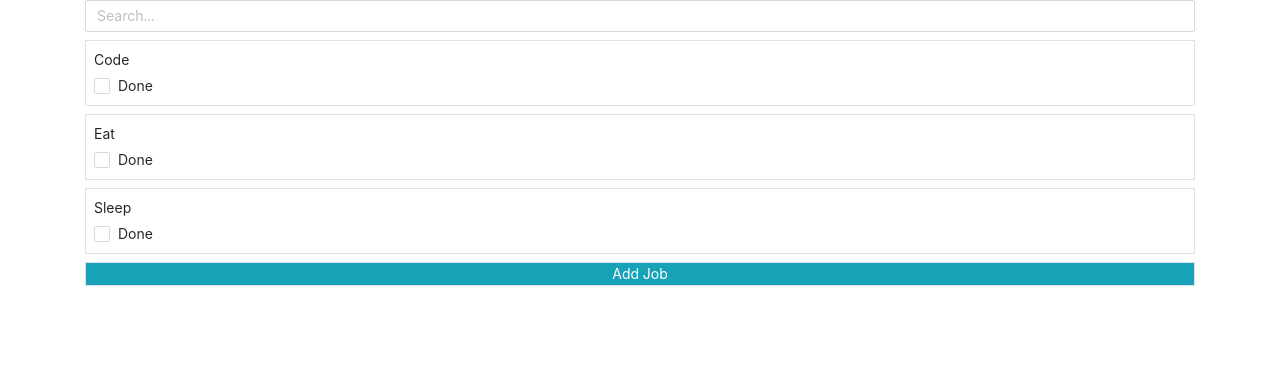
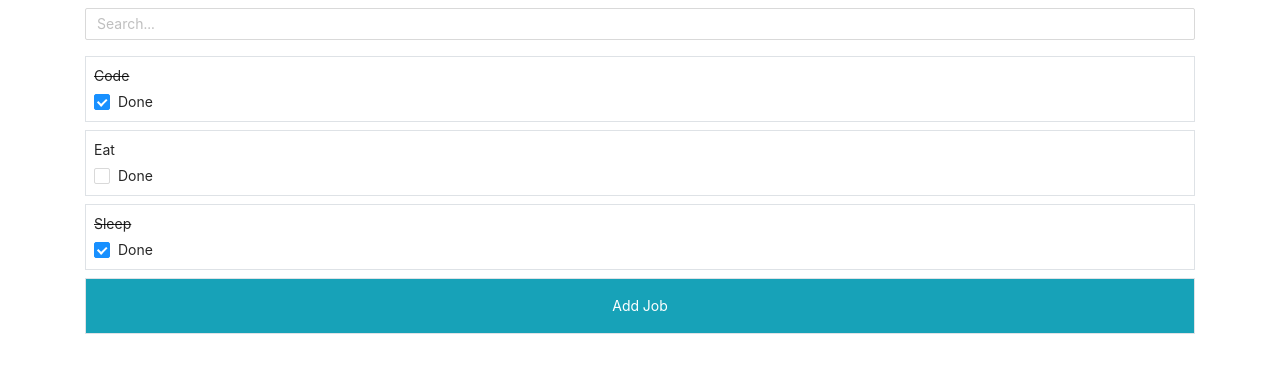
Before and after one commit to GLab-cloud/Go, a React (Create React App) app in the folder TodoListApp/React FE/: page / in a window 1280 px wide. Shown: the top 372 px of the page. Built offline with nearby package versions, Linux system fonts and the light colour scheme.

Commit message:
element.is_Done

```diff
--- a/TodoListApp/React FE/src/App.js
+++ b/TodoListApp/React FE/src/App.js
@@ -8,14 +8,17 @@ import {
 from 'lodash';
 const initList = [{
         id: 0,
-        title: 'Code'
+        title: 'Code',
+        is_Done: true
     },
     {
         id: 1,
-        title: 'Eat'
+        title: 'Eat',
+        is_Done: false
     }, {
         id: 2,
-        title: 'Sleep'
+        title: 'Sleep',
+        is_Done: true
     }
 ]
 
@@ -32,10 +35,15 @@ function App() {
                 div key = {
                     item.id
                 }
-                className = 'mt-2 border p-2' > < div > {
+                className = 'mt-2 border p-2' >
+                <
+                div className = { item.is_Done ? 'text-line-through' : '' } > {
                     item.title
                 } < /div> <
-                div className = 'mt-1' > < Checkbox onChange = { onChange } >
+                div className = 'mt-1' > < Checkbox onChange = {
+                    () => handleChange(item)
+                }
+                checked = { item.is_Done } >
                 Done < /Checkbox > < /div > < /div >
 
             )
@@ -49,12 +57,21 @@ function App() {
             div key = {-1 }
             onClick = { handleAdd }
 
-            className = 'mt-2 border bg-info text-white d-flex justify-content-center' >
+            className = 'add mt-2 border bg-info text-white d-flex justify-content-center p-3' >
             Add Job < /div>
         )
         return l
     }
-    const onChange = () => {}
+    const handleChange = (e) => {
+        const l = list.map(element => {
+
+            if (element.id === e.id) {
+                element.is_Done = !element.is_Done
+            }
+            return element
+        })
+        setList(l)
+    }
 
     const handleAdd = () => {
         console.log('handle Add open dialog')
@@ -94,9 +111,10 @@ function App() {
             // e => setSearch(e.target.value)
             handleSearch
         }
-        placeholder = "Search..." / >
+        placeholder = "Search..."
+        className = 'mt-2' / >
         <
-        div > {
+        div className = 'mt-3' > {
             renderList()
 
         } < /div> < /
--- a/TodoListApp/React FE/src/index.css
+++ b/TodoListApp/React FE/src/index.css
@@ -1,9 +1,9 @@
-.add:hover{
-    background: #b1acac !important;
+.add:hover {
+    background: #f8f4f4 !important;
     cursor: pointer;
     color: black !important;
 }
 
-.text-line-through{
+.text-line-through {
     text-decoration: line-through;
 }
```
